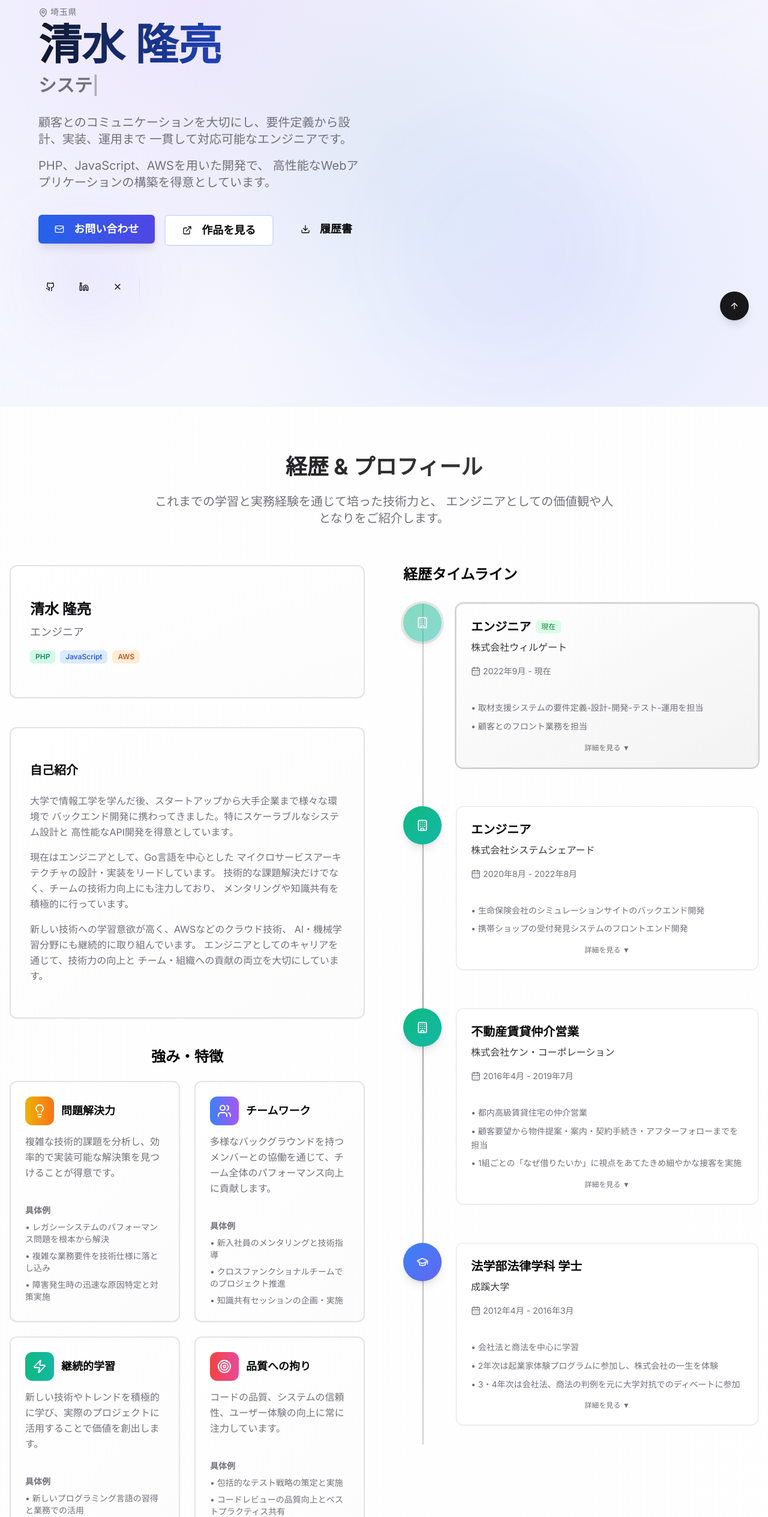
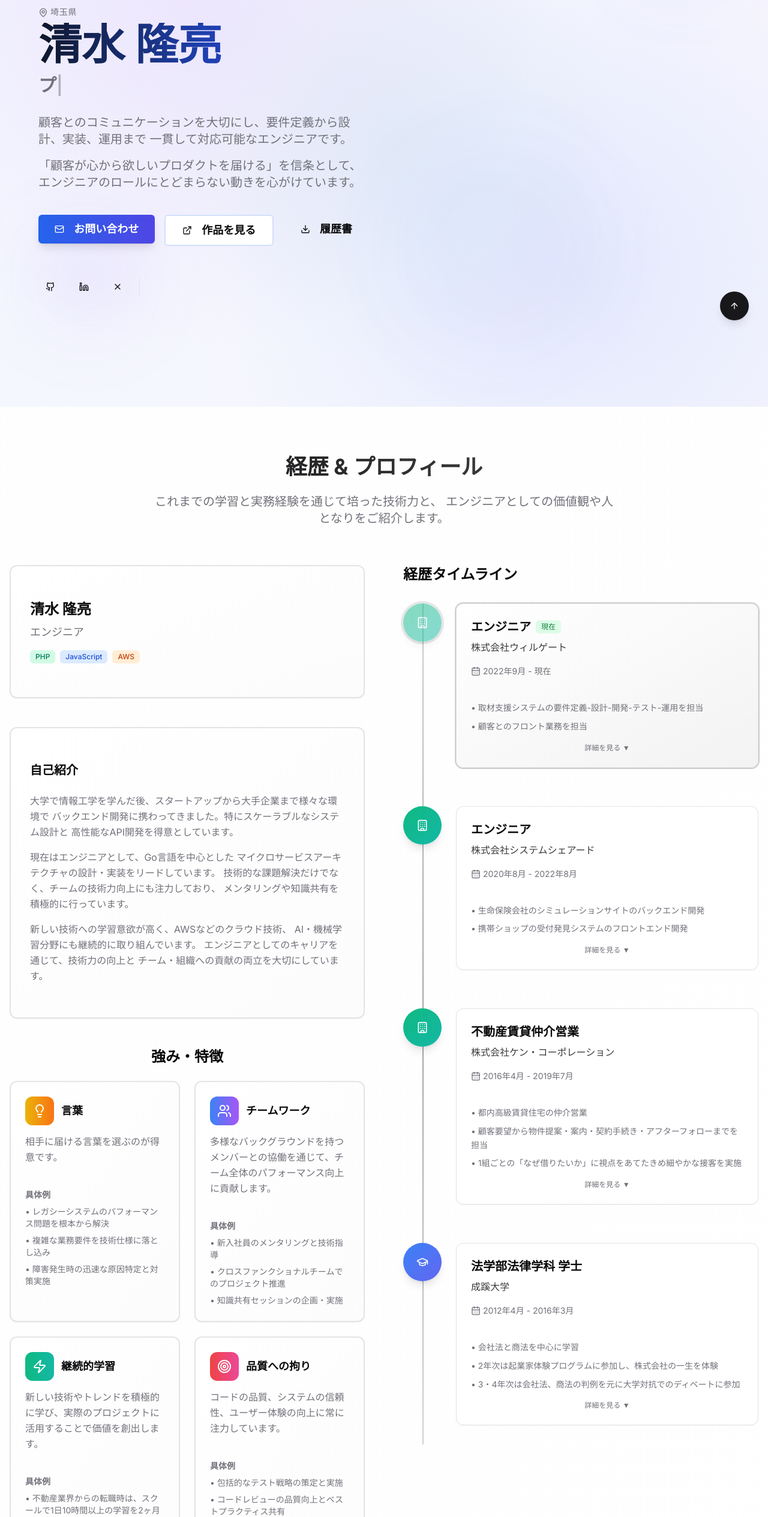
Before and after one commit to Takaaki-Shimizu/dedication, a Next.js app: page / in a window 1280 px wide. Shown: the part 234-2763 px from the top of the page at 60% size. Built offline with nearby package versions, Linux system fonts and the light colour scheme.

Commit message:
fix: 情報修正

```diff
--- a/src/app/page.tsx
+++ b/src/app/page.tsx
@@ -117,7 +117,7 @@ export default function Home() {
                   </h1>
                   <div className="text-xl md:text-2xl lg:text-3xl text-muted-foreground min-h-[3rem] flex items-center justify-center lg:justify-start">
                     <TypingAnimation
-                      texts={["エンジニア", "フルスタック開発者", "システムアーキテクト"]}
+                      texts={["営業（過去）", "エンジニア（現在）", "プロダクトマネージャー（未来）"]}
                       className="font-semibold"
                       typingSpeed={80}
                       deletingSpeed={40}
@@ -132,8 +132,8 @@ export default function Home() {
                     一貫して対応可能なエンジニアです。
                   </p>
                   <p className="text-lg md:text-xl text-muted-foreground leading-relaxed">
-                    PHP、JavaScript、AWSを用いた開発で、
-                    高性能なWebアプリケーションの構築を得意としています。
+                    「顧客が心から欲しいプロダクトを届ける」を信条として、
+                    エンジニアのロールにとどまらない動きを心がけています。
                   </p>
                 </div>
 
--- a/src/components/about-section.tsx
+++ b/src/components/about-section.tsx
@@ -89,8 +89,8 @@ const timelineData: TimelineItem[] = [
 const strengthsData: Strength[] = [
   {
     id: "1",
-    title: "問題解決力",
-    description: "複雑な技術的課題を分析し、効率的で実装可能な解決策を見つけることが得意です。",
+    title: "言葉",
+    description: "相手に届ける言葉を選ぶのが得意です。",
     icon: <Lightbulb className="w-6 h-6" />,
     color: "from-yellow-500 to-orange-500",
     examples: [
@@ -118,9 +118,8 @@ const strengthsData: Strength[] = [
     icon: <Zap className="w-6 h-6" />,
     color: "from-emerald-500 to-teal-500",
     examples: [
-      "新しいプログラミング言語の習得と業務での活用",
-      "技術書の読書とアウトプットの継続",
-      "OSS貢献を通じたスキル向上"
+      "不動産業界からの転職時は、スクールで1日10時間以上の学習を2ヶ月半継続し、ブログでのアウトプットも80日連続で行いました",
+      "不動産業界時代から業務に必要な資格以外も取得しており、足りない知識を補い続けてきました",
     ]
   },
   {
@@ -138,28 +137,34 @@ const strengthsData: Strength[] = [
 ];
 
 const interestsData: Interest[] = [
-    {
+  {
     id: "1",
     title: "読書",
-    description: "世界を広げてくれるので、月2〜3冊読んでいます",
+    description: "自分の世界を広げてくれるので、月2〜3冊読んでNotionにまとめています。",
     icon: <Book className="w-8 h-8" />
   },
   {
     id: "2",
+    title: "セキュリティ",
+    description: "情報処理安全確保支援士に挑戦中(後4点で落ちたので、午後試験対策を強化中です)。",
+    icon: <Wine className="w-8 h-8" />
+  },
+  {
+    id: "3",
     title: "フルマラソン",
     description: "継続することの大切さ、目標達成の喜びを感じるために、年2〜3回フルマラソンに挑戦しています。",
     icon: <Activity className="w-8 h-8" />
   },
   {
-    id: "3",
-    title: "Jリーグ鹿島アントラーズのサポーター",
+    id: "4",
+    title: "鹿島アントラーズ",
     description: "「すべては勝利のために」「献身・誠実・尊重」のクラブ精神を体現する選手・スタッフから多くのことを学び、時にゴール裏で激しく応援しています。",
     icon: <Trophy className="w-8 h-8" />
   },
-    {
-    id: "4",
+  {
+    id: "5",
     title: "お酒",
-    description: "日本酒かクラフトビールを好みます。最近はウイスキーにも挑戦中です。",
+    description: "日本酒やクラフトビールを好みます。最近はウイスキーにも挑戦中です。",
     icon: <Wine className="w-8 h-8" />
   },
 ];
@@ -218,7 +223,7 @@ const certificationsData: Certification[] = [
   },
   {
     id: "8",
-    name: "AWS認定ソリューションアーキテクトアソシエイトレベル",
+    name: "AWS Certified Solutions Architect - Associate",
     issuer: "Amazon Web Services",
     date: "2021年1月31日",
     description: "AWSクラウドアーキテクチャの設計と実装に関する認定資格",
@@ -226,7 +231,7 @@ const certificationsData: Certification[] = [
   },
   {
     id: "9",
-    name: "AWS認定クラウドプラクティショナーレベル",
+    name: "AWS Certified Cloud Practitioner",
     issuer: "Amazon Web Services",
     date: "2020年12月6日",
     description: "AWS クラウドの基礎知識に関する認定資格",
```
